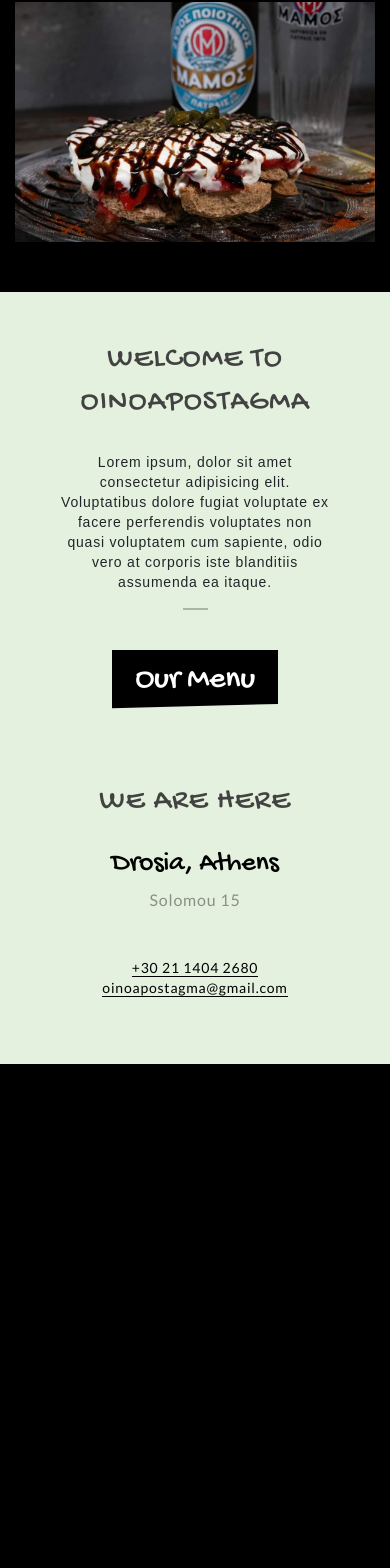
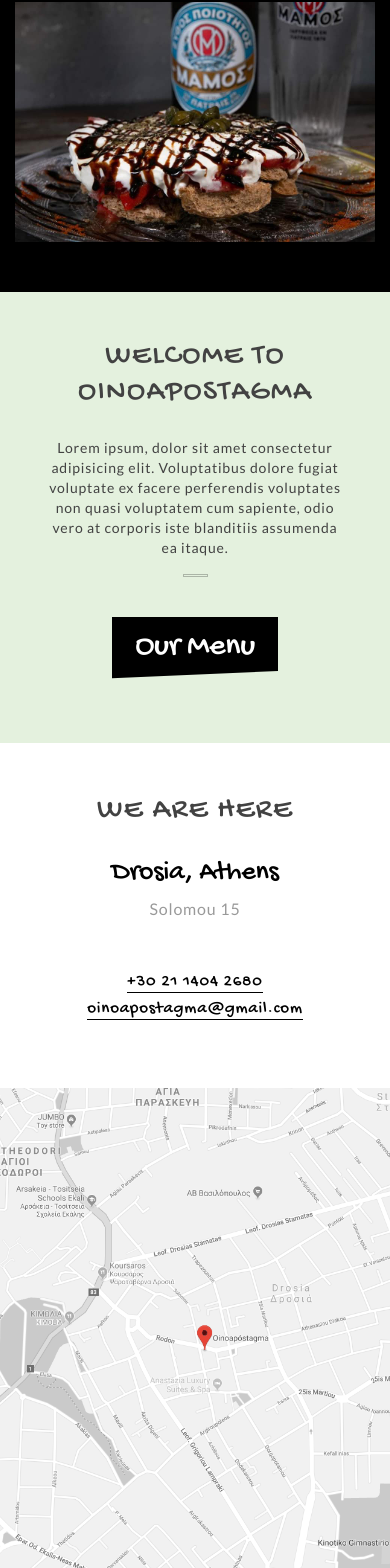
Before and after one commit to gregkok/oinoapostagma, an Angular app: page / in a window 390 px wide. Shown: the part 373-1941 px from the top of the page. Before the commit the page ends 1437 px from the top, so only its background shows below. Built offline with nearby package versions, Linux system fonts and the light colour scheme.

Commit message:
responsive brekapoints and map

```diff
--- a/src/app/app.module.ts
+++ b/src/app/app.module.ts
@@ -7,6 +7,7 @@ import { FirstImageComponent } from './main/first-image/first-image.component';
 import { SecondImageComponent } from './main/second-image/second-image.component';
 import { MainComponent } from './main/main.component';
 import { LocationComponent } from './main/location/location.component';
+import { MapComponent } from './main/map/map.component';
 
 @NgModule({
   declarations: [
@@ -16,6 +17,7 @@ import { LocationComponent } from './main/location/location.component';
     SecondImageComponent,
     MainComponent,
     LocationComponent,
+    MapComponent,
   ],
   imports: [
     BrowserModule
--- a/src/app/main/location/location.component.html
+++ b/src/app/main/location/location.component.html
@@ -1,15 +1,18 @@
 <div class="location-and-menu">
-    <div class="containerz">
-        <div class="flex-container container">
+    <div class="containerz containerz-width">
+        <div class="flex-container">
             <div class="row">
-                <div class="welcome-to-oinoapostagma col-12 col-md-6">
-                    <div class="container-text">
+                <div class="menu-link-wrapper menu-min-width col-12 col-md-6">
+                    <div class="containerz container-small">
                         <div class="title-container ">
-                            <div class="title">welcome to oinoapostagma</div>
+                            <div class="title">
+                                <h1>welcome to oinoapostagma</h1>
+                            </div>
                         </div>
                         <p>Lorem ipsum, dolor sit amet consectetur adipisicing elit. Voluptatibus dolore fugiat
                             voluptate ex
-                            facere perferendis voluptates non quasi voluptatem cum sapiente, odio vero at corporis iste
+                            facere perferendis voluptates non quasi voluptatem cum sapiente, odio vero at corporis
+                            iste
                             blanditiis assumenda ea itaque.</p>
                     </div>
                     <hr>
@@ -23,15 +26,14 @@
                     </div>
                 </div>
 
-                <div class="we-are-here col-12 col-md-6">
-                    <div class="container-text">
-                        <div class="title-container">
-                            <h2 class="title">we are here</h2>
+                <div class="we-are-here menu-min-width col-12 col-md-6">
+                    <div class="containerz container-small">
+                        <div class="title-container tittle">
+                            <h2>we are here</h2>
                         </div>
                         <div class="location-container">
                             <h4>Drosia, Athens</h4>
                             <p>Solomou 15</p>
-                        </div>
                         </div>
                         <div class="contact-container">
                             <p>
@@ -45,3 +47,4 @@
             </div>
         </div>
     </div>
+</div>
--- a/src/app/main/location/location.component.scss
+++ b/src/app/main/location/location.component.scss
@@ -1,6 +1,10 @@
+@media (min-width: 768px) {
   .location-and-menu {
     background-color: #e4f1de;
+  }
+}
 
+@media (min-width: 768px) {
   .containerz {
     max-width: 1140px;
     width: 100%;
@@ -9,23 +13,72 @@
     margin-right: auto;
     margin-left: auto;
   }
+}
 
+@media (max-width: 767.98px) {
+  .containerz {
+    max-width: none;
+    padding: 0;
+    margin: 0;
+  }
+}
+
+@media (min-width: 768px) {
   .flex-container {
     text-align: center;
+  }
+}
 
-    .welcome-to-oinoapostagma {
+@media (min-width: 768px) {
+  .menu-min-width {
     width: 50%;
+  }
+}
 
+.containerz {
+  width: 100%;
+  padding-right: 15px;
+  padding-left: 15px;
+  margin-right: auto;
+  margin-left: auto;
+}
+
+.menu-link-wrapper {
   padding: 47px 30px 30px;
-      color: #212529;
+  text-align: center;
+  background-color: #e4f1de;
+  color: #424242;
+}
 
-      p {
-        font-family: sans-serif;
-        display: block;
-        margin-block-start: 1em;
-        margin-block-end: 1em;
-        margin-inline-start: 0px;
-        margin-inline-end: 0px;
+.container-small {
+  max-width: 438px;
+}
+
+.title-container {
+  margin-bottom: 27px;
+  font-family: "Gochi Hand", cursive;
+  text-align: center;
+}
+
+.title {
+  text-align: center;
+}
+
+.title-container .title h1 {
+  font-size: 30px;
+  font-weight: 400;
+  letter-spacing: 1.4px;
+  text-transform: uppercase;
+  margin: 0;
+}
+
+.title-container h2 {
+  font-size: 30px;
+  font-weight: 400;
+  letter-spacing: 1.4px;
+
+  text-transform: uppercase;
+  margin: 0;
 }
 
 hr {
@@ -40,6 +93,8 @@
 .menu-link {
   margin: 40px 0 0;
   padding: 0;
+  margin-bottom: 43px;
+}
 
 a {
   color: #000;
@@ -68,30 +123,34 @@
     background: inherit;
     content: "";
     display: block;
-            height: 15%;
+    height: 20%;
     position: absolute;
     bottom: 0;
     left: 0;
     width: 100%;
     right: 0;
-            -webkit-transform: skewY(-1.5deg);
-            -o-transform: skewY(-1.5deg);
-            transform: skewY(-1.5deg);
+    -webkit-transform: skewY(-2.5deg);
+    -o-transform: skewY(-2.5deg);
+    transform: skewY(-2.5deg);
     -webkit-transform-origin: 100%;
     -o-transform-origin: 100%;
     transform-origin: 100%;
   }
 }
-      }
+
+.we-are-here {
+  padding: 50px 0;
+  color: #424242;
 }
 
-    .we-are-here {
-      width: 50%;
-      padding: 50px 0;
-
 .location-container {
+  margin-left: auto;
+  margin-right: auto;
   margin-top: 20px;
   min-width: 150px;
+  width: 50%;
+  text-align: center;
+
 
   h4 {
     font-size: 28px;
@@ -108,10 +167,11 @@
     color: rgba(0, 0, 0, 0.4);
   }
 }
-    }
 
 .contact-container {
+  text-align: center;
   margin-top: 3rem;
+  font-size: 17px;
 
   p {
     margin-top: 0;
@@ -123,28 +183,3 @@
     }
   }
 }
-
-    .container-text {
-      max-width: 450px;
-      width: 100%;
-      padding-right: 15px;
-      padding-left: 15px;
-      margin-right: auto;
-      margin-left: auto;
-
-      .title-container {
-        margin-bottom: 27px;
-        font-family: "Gochi Hand", cursive;
-
-        .title {
-          font-size: 30px;
-          font-weight: 400;
-          letter-spacing: 1px;
-          color: #424242;
-          text-transform: uppercase;
-          margin: 0;
-        }
-      }
-    }
-  }
-}
--- a/src/app/main/main.component.html
+++ b/src/app/main/main.component.html
@@ -1,3 +1,4 @@
 <app-first-image></app-first-image>
 <app-second-image></app-second-image>
 <app-location></app-location>
+<app-map></app-map>
--- /dev/null
+++ b/src/app/main/map/map.component.html
@@ -0,0 +1,6 @@
+<div class="map">
+    <a href="https://www.google.se/maps/place/Oinoap%C3%B3stagma/@38.1168018,23.8620339,16z/data=!4m5!3m4!1s0x14a19dfc5b136fd5:0x8b3223a79c5cfb9d!8m2!3d38.1178116!4d23.8624619"
+    target="blank">
+        <img src="../../../assets/images/oinoMapBnW.png" alt="">
+    </a>
+</div>
--- /dev/null
+++ b/src/app/main/map/map.component.scss
@@ -0,0 +1,22 @@
+.map {
+    margin-bottom: 35px;
+    height: 500px;
+}
+
+a {
+    height: 100%;
+    display: block;
+    border: none;
+    color: #000;
+    text-decoration: none;
+    background-color: transparent;
+}
+
+.map a img {
+    object-fit: cover;
+    width: 100%;
+    height: 100%;
+    max-width: 100%;
+    vertical-align: middle;
+    border-style: none;
+}
--- /dev/null
+++ b/src/app/main/map/map.component.ts
@@ -0,0 +1,15 @@
+import { Component, OnInit } from '@angular/core';
+
+@Component({
+  selector: 'app-map',
+  templateUrl: './map.component.html',
+  styleUrls: ['./map.component.scss']
+})
+export class MapComponent implements OnInit {
+
+  constructor() { }
+
+  ngOnInit() {
+  }
+
+}
--- a/src/app/main/second-image/second-image.component.scss
+++ b/src/app/main/second-image/second-image.component.scss
@@ -2,6 +2,7 @@
     padding: 50px 0;
     text-align: center;
     font-family: Gochi Hand, cursive;
+    background-color: black;
 
     .containerz {
         max-width: 670px;
--- a/src/styles.scss
+++ b/src/styles.scss
@@ -6,6 +6,6 @@ body {
     letter-spacing: .8px;
     font-weight: 400;
     flex-direction: column;
-    background-color: black;
+    background-color: white;
     color: white;
 }
```
Also changed, not shown: src/assets/images/oinoMapBnW.png (added), 1 other file (tests, documents, lock files or other folders). Lines whose indentation alone changed are shown as unchanged.
